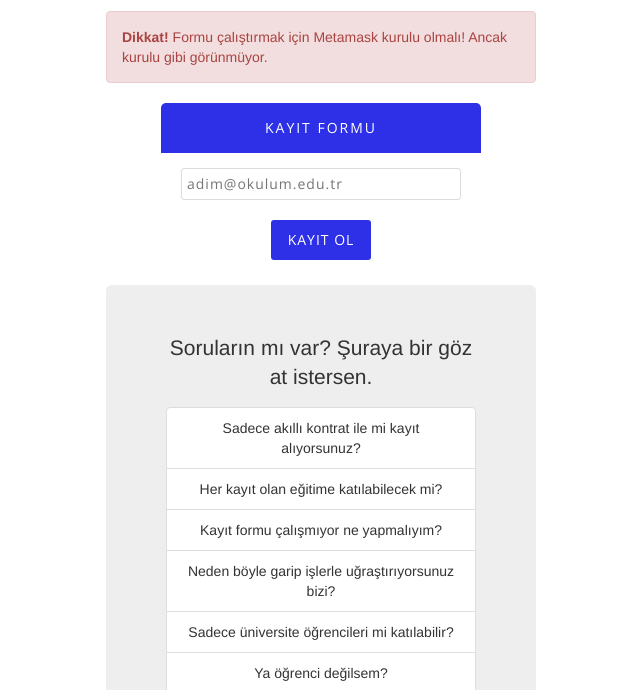
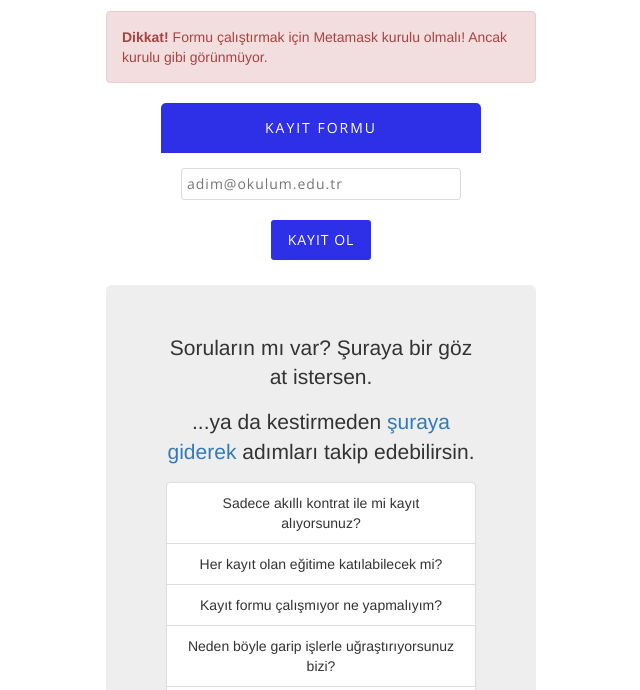
Before and after one commit to msusur/solidity-training-dapp, a website: page static/index.html in a window 1280 px wide. Shown: the part 105-795 px from the top of the page, without its empty margins (319-959 px from the left). Drawn offline with nearby package versions, Linux system fonts and the light colour scheme.

Commit message:
Update index.html with a link to readme

```diff
--- a/static/index.html
+++ b/static/index.html
@@ -41,6 +41,7 @@
 
     <div class="jumbotron">
       <p class="lead">Soruların mı var? Şuraya bir göz at istersen.</p>
+      <p>...ya da kestirmeden <a href="https://github.com/msusur/solidity-training-dapp/blob/master/README.md" target="_blank">şuraya giderek</a> adımları takip edebilirsin.</p>
       <ul class="list-group">
         <li class="list-group-item faq-item" for="item9">Sadece akıllı kontrat ile mi kayıt alıyorsunuz?</li>
         <div class="faq-detail" id="item9">
```
